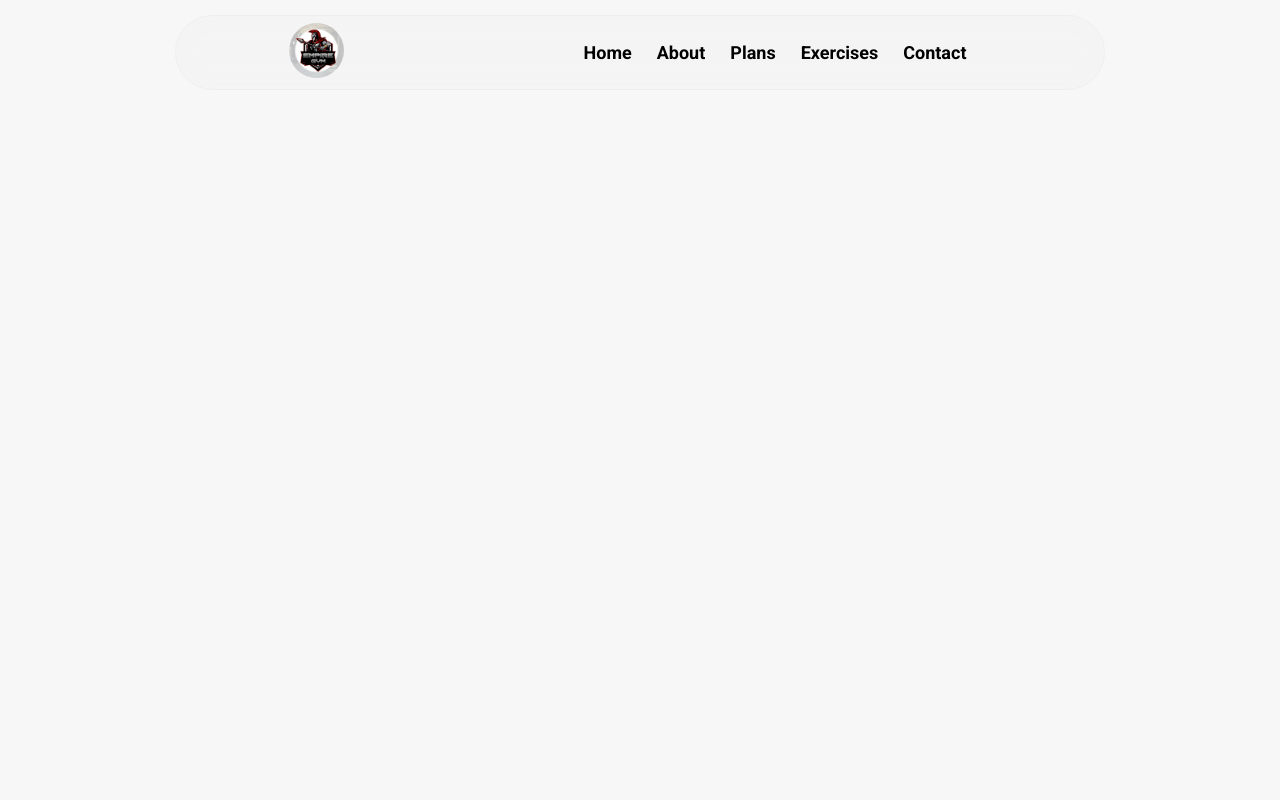
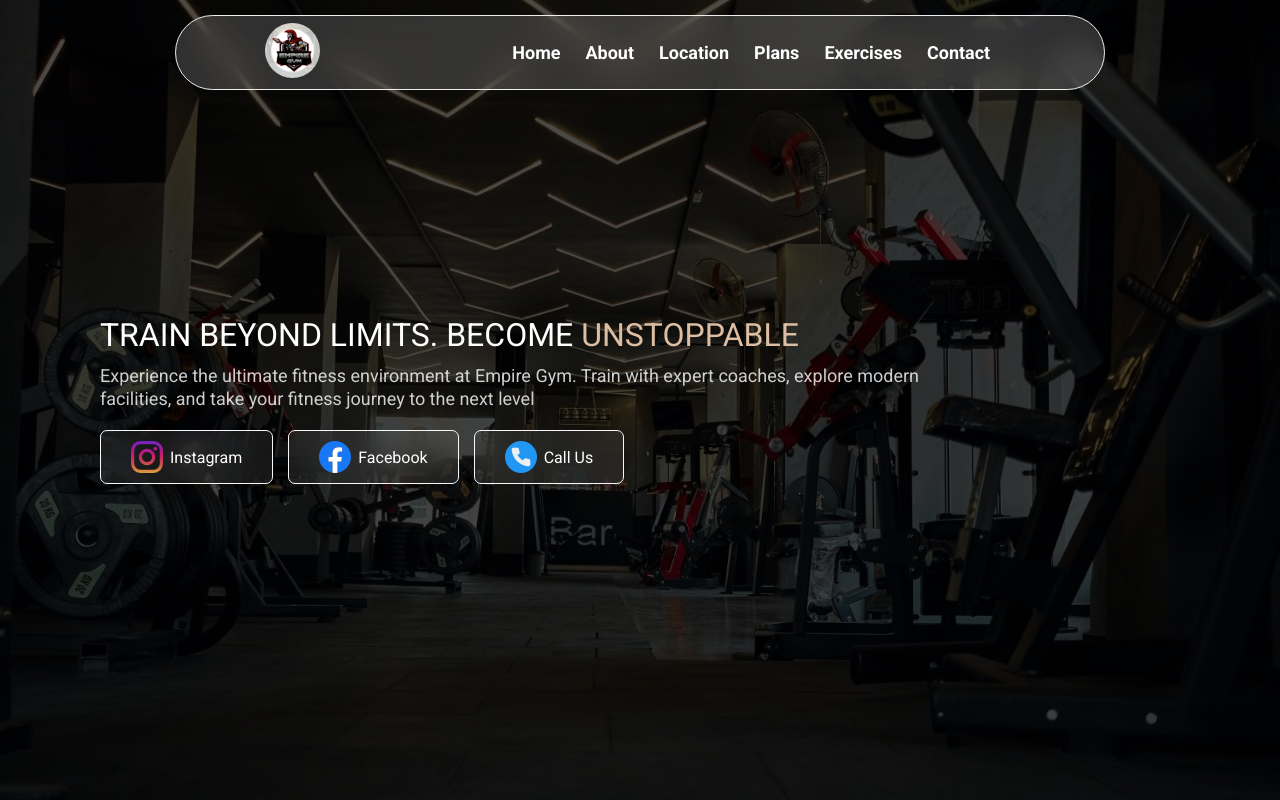
Before and after one commit to hema662/Empire-gym, a plain HTML site: page index.html in a window 1280 px wide. Drawn offline with Linux system fonts and the light colour scheme.

Commit message:
home(v1.0.2)

```diff
--- a/ibrahem's library/nav&res.css
+++ b/ibrahem's library/nav&res.css
@@ -8,7 +8,7 @@
 :root {
     --navbar: #684141;
     --navbar-second-color: #ffffff;
-    --navbar-font-color: rgb(0, 0, 0);
+    --navbar-font-color: rgb(255, 255, 255);
     --navbar-border: 1px rgb(0, 0, 0) solid;
     --navbar-second-border: 1px #292929 solid;
     --navbar-transition: 0.3s ease all;
@@ -117,7 +117,7 @@ header .links nav ul li a:hover {
         color: rgb(255, 255, 255);
     }
     header .links nav {
-        background-color: #d8d8d8d8;
+        background-color: #9d9d9dd8;
         position: absolute;
         right: 20px;
         left: 20px;
--- a/index.html
+++ b/index.html
@@ -26,6 +26,7 @@
                         <ul>
                             <li><a href="#home">home</a></li>
                             <li><a href="#about">about</a></li>
+                            <li><a href="#location">location</a></li>
                             <li><a href="#plans">plans</a></li>
                             <li><a href="#exercises">exercises</a></li>
                             <li><a href="#contact">contact</a></li>
@@ -35,6 +36,34 @@
             </header>
         </div>
 
+        <!-- home-section -->
+
+        <div class="home" id="home">
+            <div class="home-container">
+                <div class="home-box">
+                    <h1>TRAIN BEYOND LIMITS. BECOME <span>UNSTOPPABLE</span></h1>
+                    <p>Experience the ultimate fitness environment at Empire Gym. Train with expert coaches,
+                         explore modern facilities, and take your fitness journey to the next level</p>
+
+                    <div class="buttons">
+                        <a href="https://www.instagram.com/empiregym007/">
+                            <img src="icons/instagram.png" alt="instagram">
+                            <span>instagram</span>
+                        </a>
+                        <a href="https://www.facebook.com/EmpireGym000">
+                            <img src="icons/facebook.png" alt="facebook">
+                            <span>facebook</span>
+                        </a>
+                        <a href="tel:01005337666">
+                            <img src="icons/circle.png" alt="contact">
+                            <span>call us</span>
+                        </a>
+                    </div>
+
+                </div>
+            </div>
+        </div>
+
     </div>
 
 </body>
--- a/master.css
+++ b/master.css
@@ -6,7 +6,111 @@ html {
     --background-color: #f7f7f7;
     --main-color: #ddbea2;
     --primary-color: #0f1e29;
+    --glass-color: #90909026;
+    --font-color: #fff;
     --transition: 0.3s all ease;
     --box-shadow: 0 3px 10px 4px rgb(100, 100, 100);
     --border-radius: 7px;
 }
+
+/* home-section */
+
+.home {
+    position: relative;
+    height: 100vh;
+    color: var(--font-color);
+    display: flex;
+    align-items: center;
+}
+.home::after {
+    content: "";
+    position: absolute;
+    top: 0;
+    right: 0;
+    left: 0;
+    bottom: 0;
+    background-image: url(images/home-background.jpg);
+    background-repeat: no-repeat;
+    background-size: cover;
+    height: 100vh;
+    filter: brightness(30%);
+    z-index: -1;
+}
+.home-container {
+    display: flex;
+    align-items: center;
+}
+.home-container .home-box {
+
+}
+.home-container .home-box h1 {
+    padding-bottom: 10px;
+    font-weight: 400;
+    animation: home-tran 1.5s;
+}
+.home-container .home-box h1 span {
+    color: var(--main-color);
+}
+.home-container .home-box p {
+    padding-bottom: 10px;
+    line-height: 1.3;
+    font-size: 18px;
+    opacity: 0.8;
+    animation: home-tran 2s;
+}
+.home-container .home-box .buttons {
+    display: flex;
+    gap: 15px;
+    margin-top: 10px;
+    text-transform: capitalize;
+    animation: home-tran 2.5s;
+}
+.home-container .home-box .buttons a {
+    display: flex;
+    align-items: center;
+    gap: 7px;
+    background-color: var(--glass-color);
+    backdrop-filter: blur(15px);
+    border: 1px var(--background-color) solid;
+    padding: 10px 30px;
+    border-radius: var(--border-radius);
+    text-decoration: none;
+    color: var(--font-color);
+    transition: var(--transition);
+}
+.home-container .home-box .buttons a:hover {
+    filter: brightness(83%);
+}
+
+@keyframes home-tran {
+    from {
+        transform: translateX(-75px);
+        opacity: 0;
+    }
+}
+
+@media (max-width: 767px) {
+    .home-container {
+        margin-top: 75px;
+        text-align: center;
+    }
+    .home-container .home-box h1,
+    .home-container .home-box p,
+    .home-container .home-box .buttons {
+        padding-bottom: 15px;
+    }
+    .home-container .home-box .buttons {
+        flex-direction: column;
+        align-items: center;
+        justify-content: center;
+    }
+    .home-container .home-box .buttons a {
+        width: 250px;
+        padding-left: 30px;
+    }
+}
+@media (min-width: 1200px) {
+    .home-container .home-box p {
+        width: 850px;
+    }
+}
```
Also changed, not shown: icons/circle.png (added), icons/facebook.png (added), icons/instagram.png (added), icons/location.png (added), images/home-background.jpg (added).
